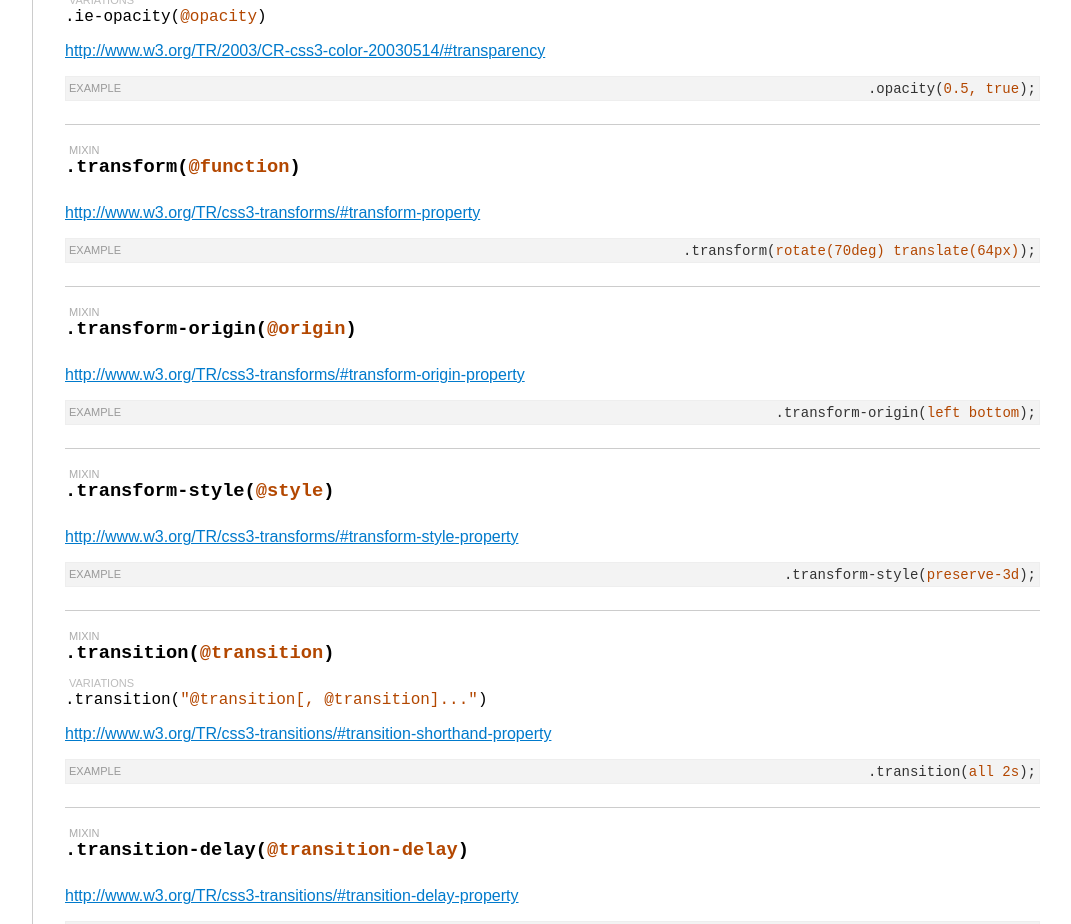
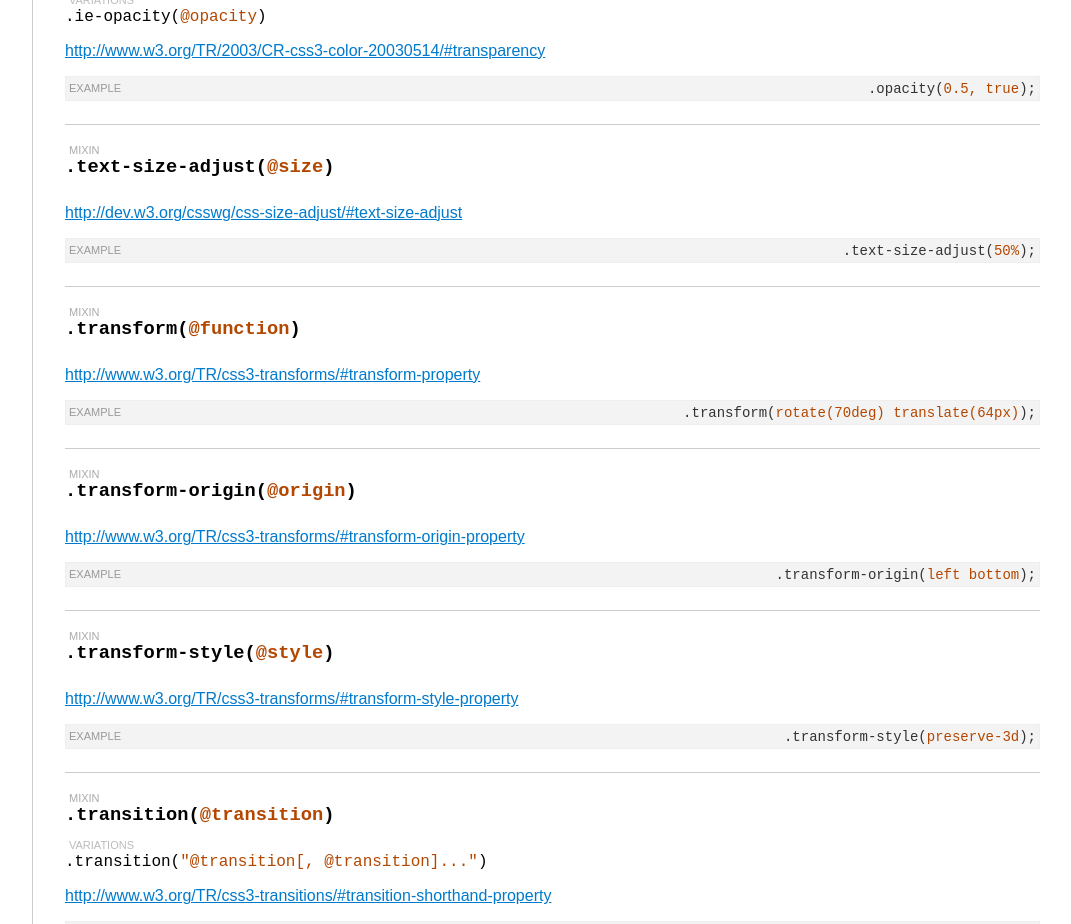
Before and after one commit to BlowbackAgency/BLESS, a plain HTML site: page docs/index.html in a window 1280 px wide. Shown: the part 1520-2444 px from the top of the page, without its empty margins (208-1279 px from the left). Drawn offline with nearby package versions, Linux system fonts and the light colour scheme.

Commit message:
Added new property: text-size-adjust
http://dev.w3.org/csswg/css-size-adjust/#text-size-adjust

```diff
--- a/bless.less
+++ b/bless.less
@@ -111,6 +111,13 @@
   @_opacity: @opacity * 100;
   -ms-filter: ~"progid:DXImageTransform.Microsoft.Alpha(opacity=@{_opacity})";
       filter: ~"alpha(opacity=@{_opacity})";
+}
+
+// text-size-adjust
+.text-size-adjust(@size) {
+  -webkit-text-size-adjust: @size;
+      -ms-text-size-adjust: @size;
+          text-size-adjust: @size;
 }
 
 // transform
--- a/docs/demo.less
+++ b/docs/demo.less
@@ -34,6 +34,7 @@
 	.mixin.column-count & { .column-count(6); };
 	.mixin.column-gap & { .column-gap(32px); };
 	.mixin.opacity & { .opacity(0.5, true); };
+	.mixin.text-size-adjust & { .text-size-adjust(50%); };
 	.mixin.transform & { .transform(rotate(70deg) translate(64px)); };
 	.mixin.transform-origin & { .transform-origin(left bottom); };
 	.mixin.transform-style & { .transform-style(preserve-3d); };
--- a/docs/index.html
+++ b/docs/index.html
@@ -134,6 +134,17 @@
 					<div class="item">BLESS me!</div>
 				</div>
 			</section> <!-- // opacity -->
+
+			<section class="mixin text-size-adjust" id="text-size-adjust">
+				<h3><code>.text-size-adjust(<em>@size</em>)</code></h3>
+				<div class="info">
+					<p><a href="http://dev.w3.org/csswg/css-size-adjust/#text-size-adjust" target="_blank">http://dev.w3.org/csswg/css-size-adjust/#text-size-adjust</a></p>
+				</div>
+				<div class="example">
+					<h4><code>.text-size-adjust(<em>50%</em>);</code></h4>
+					<div class="item">BLESS me!</div>
+				</div>
+			</section> <!-- // text-size-adjust -->
 
 			<section class="mixin transform" id="transform">
 				<h3><code>.transform(<em>@function</em>)</code></h3>
@@ -518,6 +529,7 @@
 				<option value="#column-count">column-count</option>
 				<option value="#column-gap">column-gap</option>
 				<option value="#opacity">opacity</option>
+				<option value="#text-size-adjust">text-size-adjust</option>
 				<option value="#transform">transform</option>
 				<option value="#transform-origin">transform-origin</option>
 				<option value="#transform-style">transform-style</option>
@@ -566,6 +578,7 @@
 					<li><a href="#column-count">column-count</a></li>
 					<li><a href="#column-gap">column-gap</a></li>
 					<li><a href="#opacity">opacity</a></li>
+					<li><a href="#text-size-adjust">text-size-adjust</a></li>
 					<li><a href="#transform">transform</a></li>
 					<li><a href="#transform-origin">transform-origin</a></li>
 					<li><a href="#transform-style">transform-style</a></li>
```
Also changed, not shown: docs/README.md.
